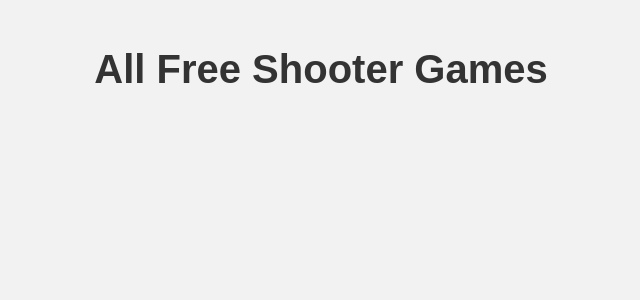
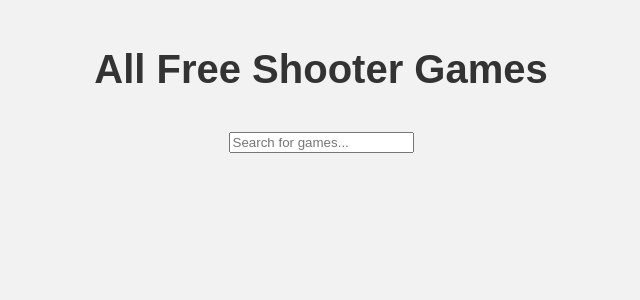
Before and after one commit to staten-island-tech/flask-api-project-davbk, a Flask app: page / in a window 1280 px wide. Shown: the top 300 px of the page, without its empty margins (319-959 px from the left). Run offline with Flask 3, Linux system fonts and the light colour scheme; data that the repository does not hold is empty.

Commit message:
Update index.html

```diff
--- a/templates/index.html
+++ b/templates/index.html
@@ -9,7 +9,13 @@
 <body>
   <div class="container">
     <h1>All Free Shooter Games</h1>
-    <div class="game-list">
+
+    <!-- Search Bar -->
+    <div class="search-bar">
+      <input type="text" id="searchInput" placeholder="Search for games..." onkeyup="searchGames()">
+    </div>
+
+    <div class="game-list" id="gameList">
       {% for game in games %}
         <div class="game-card">
           <img src="{{ game.thumbnail }}" alt="{{ game.title }}" class="game-image">
@@ -20,5 +26,22 @@
       {% endfor %}
     </div>
   </div>
+
+  <script>
+    function searchGames() {
+      let input = document.getElementById('searchInput').value.toLowerCase();
+      let gameList = document.getElementById('gameList');
+      let games = gameList.getElementsByClassName('game-card');
+
+      for (let i = 0; i < games.length; i++) {
+        let gameTitle = games[i].getElementsByTagName('h3')[0].textContent.toLowerCase();
+        if (gameTitle.includes(input)) {
+          games[i].style.display = '';
+        } else {
+          games[i].style.display = 'none';
+        }
+      }
+    }
+  </script>
 </body>
 </html>
```
